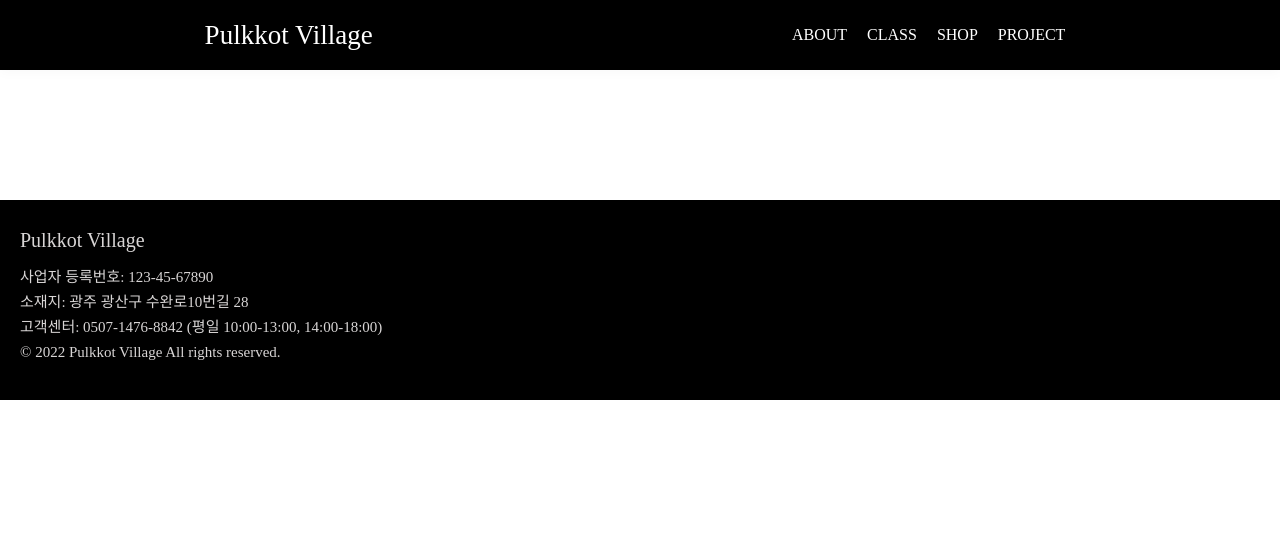
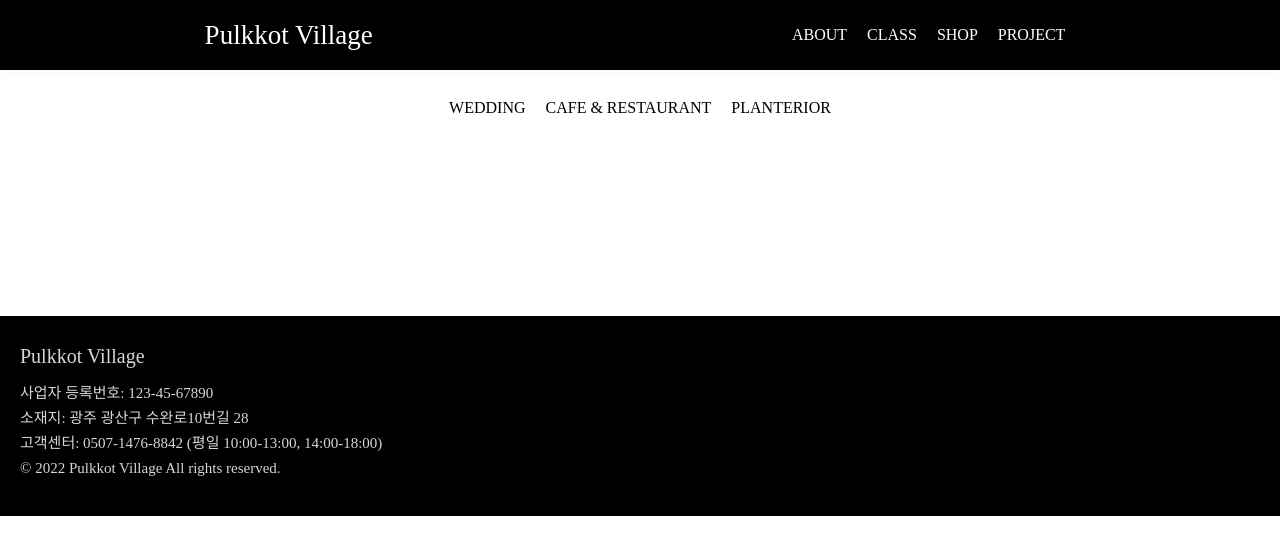
Before and after one commit to pulkkot/pulkkot_village, a React (Create React App) app in the folder frontend/: page /projects in a window 1280 px wide. Shown: the top 554 px of the page. Built offline with nearby package versions, Linux system fonts and the light colour scheme; a small style sheet from the web is missing.

Commit message:
feat: add Project page

```diff
--- a/frontend/src/Router.tsx
+++ b/frontend/src/Router.tsx
@@ -10,6 +10,8 @@ import ProductAddPage from "pages/ProductAddPage";
 import ProductOrderPage from "pages/ProductOrderPage";
 import AboutPage from "pages/AboutPage";
 import Footer from "components/home/Footer";
+import ProjectPage from "pages/ProjectPage";
+import ProjectDetail from "components/projects/ProjectDetail";
 
 function Router() {
   return (
@@ -26,6 +28,9 @@ function Router() {
         <Route path="/products/add" element={<ProductAddPage />} />
         <Route path="/products/:id" element={<ProductDetailPage />} />
         <Route path="/products/order" element={<ProductOrderPage />} />
+
+        <Route path="/projects" element={<ProjectPage />} />
+        <Route path="/projects/:id" element={<ProjectDetail />} />
       </Routes>
       <Footer />
     </BrowserRouter>
--- /dev/null
+++ b/frontend/src/components/projects/ProjectDetail.tsx
@@ -0,0 +1,5 @@
+function ProjectDetail() {
+  return <></>;
+}
+
+export default ProjectDetail;
--- /dev/null
+++ b/frontend/src/components/projects/ProjectList.tsx
@@ -0,0 +1,31 @@
+import { Link } from "react-router-dom";
+import styled from "styled-components";
+
+const menus = ["WEDDING", "CAFE & RESTAURANT", "PLANTERIOR"];
+
+function ProjectList() {
+  return (
+    <ProjectMenuWrapper>
+      {menus.map((menu, index) => {
+        return (
+          <Link to={`/projects/${index}`}>
+            <ProjectMenuContent key={index}>{menu}</ProjectMenuContent>
+          </Link>
+        );
+      })}
+    </ProjectMenuWrapper>
+  );
+}
+
+export default ProjectList;
+
+const ProjectMenuWrapper = styled.div`
+  width: 100%;
+  display: flex;
+  margin-top: 100px;
+  justify-content: center;
+`;
+const ProjectMenuContent = styled.span`
+  margin: 10px;
+  cursor: pointer;
+`;
--- /dev/null
+++ b/frontend/src/pages/ProjectPage.tsx
@@ -0,0 +1,12 @@
+import MainLayout from "components/home/MainLayout";
+import ProjectList from "components/projects/ProjectList";
+
+function ProjectPage() {
+  return (
+    <MainLayout>
+      <ProjectList />
+    </MainLayout>
+  );
+}
+
+export default ProjectPage;
--- a/frontend/src/utils/constants.ts
+++ b/frontend/src/utils/constants.ts
@@ -17,7 +17,7 @@ export const menuList = [
   {
     menuId: 4,
     menuName: "PROJECT",
-    menuLink: "/",
+    menuLink: "/projects",
   },
   // {
   //   menuId: 5,
```
